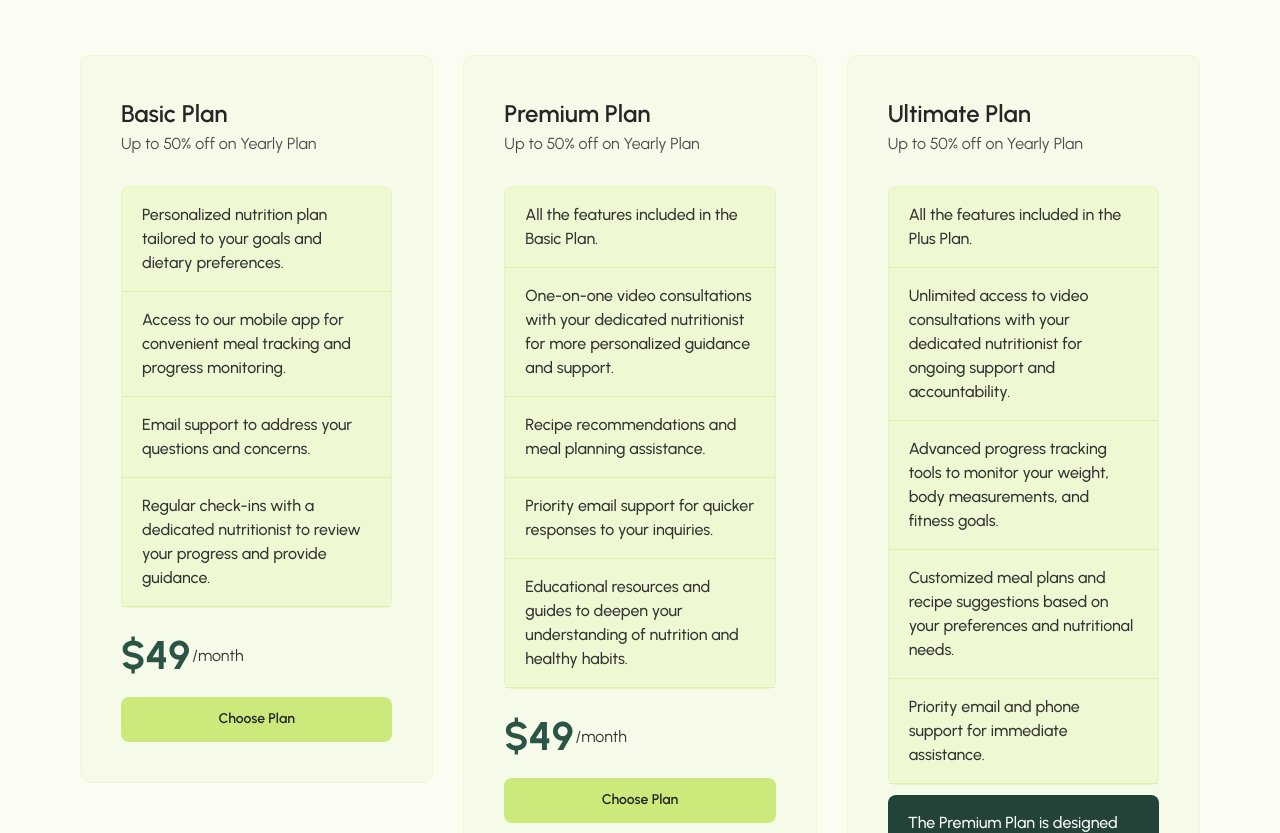
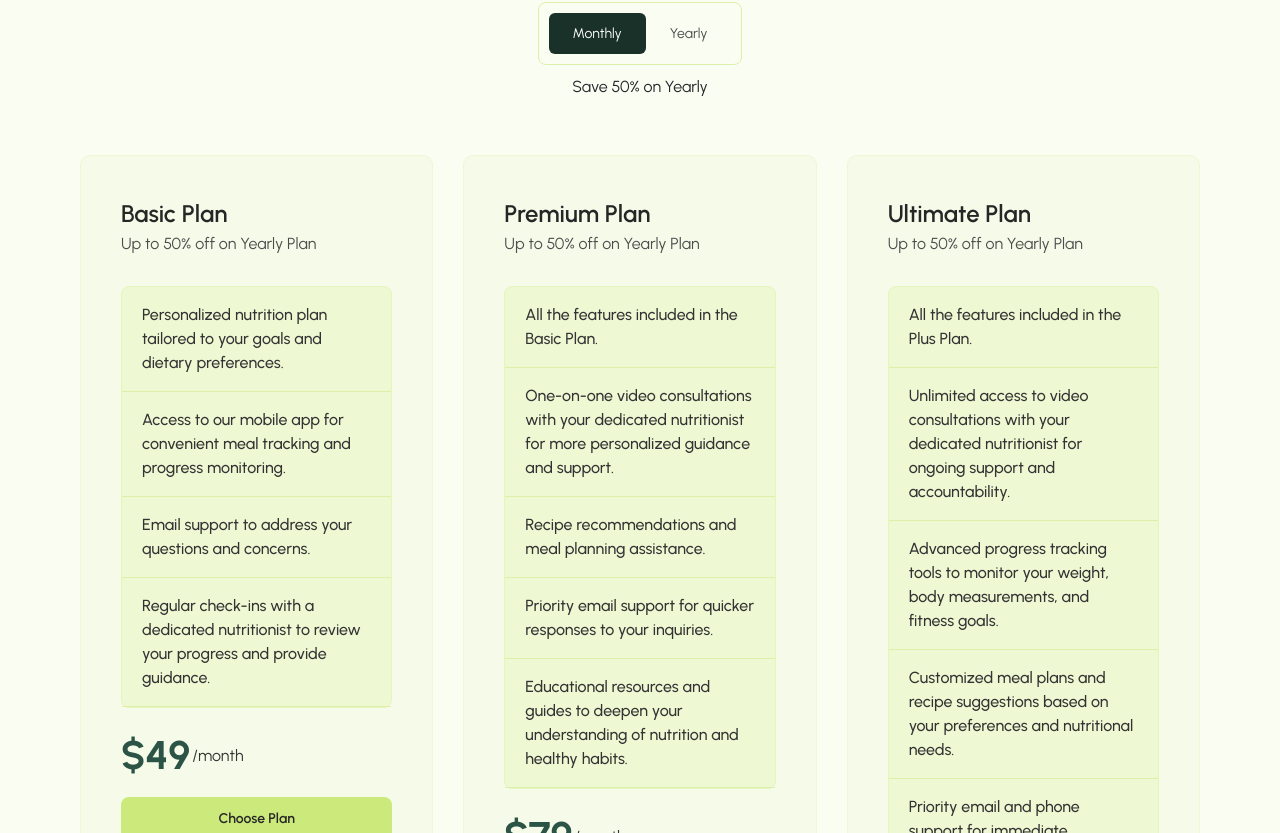
Before and after one commit to RaghadDeveloper/Nutritionist, a React (Vite) app: page /pricing in a window 1280 px wide. Shown: the part 627-1460 px from the top of the page. Built offline with nearby package versions, Linux system fonts and the light colour scheme.

Commit message:
edit height homeBlogsCard

```diff
--- a/src/Components/Data/PricingPlans.jsx
+++ b/src/Components/Data/PricingPlans.jsx
@@ -1,4 +1,4 @@
-export const DataCard = [
+export const DataCard1 = [
     {
         id: 1,
         isHomePricing: false,
@@ -24,7 +24,7 @@ export const DataCard = [
         row3: "Recipe recommendations and meal planning assistance.",
         row4: "Priority email support for quicker responses to your inquiries.",
         row5: "Educational resources and guides to deepen your understanding of nutrition and healthy habits.",
-        price1: "$49",
+        price1: "$79",
         month1: "/month",
         btn1: "Choose Plan",
 
@@ -42,9 +42,61 @@ export const DataCard = [
         row4: "Customized meal plans and recipe suggestions based on your preferences and nutritional needs.",
         row5: "Priority email and phone support for immediate assistance.",
         CardNote: "The Premium Plan is designed for individuals who are committed to achieving significant results and require the highest level of support and personalization.",
-        price1: "$49",
+        price1: "$99",
         month1: "/month",
         btn1: "Choose Plan",
     }
 
 ];
+
+
+export const DataCard2 = [
+    {
+        id: 1,
+        isHomePricing: false,
+        title1: "Basic Plan",
+        text1: "Up to 50% off on Yearly Plan",
+        row1: "Personalized nutrition plan tailored to your goals and dietary preferences.",
+        row2: "Access to our mobile app for convenient meal tracking and progress monitoring.",
+        row3: "Email support to address your questions and concerns.",
+        row4: "Regular check-ins with a dedicated nutritionist to review your progress and provide guidance.",
+        CardNote: "",
+        price1: "$580",
+        month1: "/month",
+        btn1: "Choose Plan",
+    },
+    {
+        id: 2,
+        isHomePricing: false,
+        addP: true,
+        title1: "Premium Plan",
+        text1: "Up to 50% off on Yearly Plan",
+        row1: "All the features included in the Basic Plan.",
+        row2: "One-on-one video consultations with your dedicated nutritionist for more personalized guidance and support.",
+        row3: "Recipe recommendations and meal planning assistance.",
+        row4: "Priority email support for quicker responses to your inquiries.",
+        row5: "Educational resources and guides to deepen your understanding of nutrition and healthy habits.",
+        price1: "$930",
+        month1: "/month",
+        btn1: "Choose Plan",
+
+    },
+    {
+        id: 3,
+        isHomePricing: false,
+        addP: true,
+        Note: true,
+        title1: "Ultimate Plan",
+        text1: "Up to 50% off on Yearly Plan",
+        row1: "All the features included in the Plus Plan.",
+        row2: "Unlimited access to video consultations with your dedicated nutritionist for ongoing support and accountability.",
+        row3: "Advanced progress tracking tools to monitor your weight, body measurements, and fitness goals.",
+        row4: "Customized meal plans and recipe suggestions based on your preferences and nutritional needs.",
+        row5: "Priority email and phone support for immediate assistance.",
+        CardNote: "The Premium Plan is designed for individuals who are committed to achieving significant results and require the highest level of support and personalization.",
+        price1: "$1150",
+        month1: "/month",
+        btn1: "Choose Plan",
+    }
+
+];
--- a/src/Components/HomeBlogCard/HomeBlogCard.css
+++ b/src/Components/HomeBlogCard/HomeBlogCard.css
@@ -18,6 +18,7 @@
 .card-details {
     display: flex;
     flex-direction: column;
+    justify-content: space-between;
     gap: 18px;
 }
 
@@ -64,10 +65,6 @@
     cursor: pointer;
 }
 
-.date {
-    font-size: .8rem;
-}
-
 .g-8 {
     gap: 8px;
 }
@@ -90,7 +87,6 @@
 
 .dark-gray-text {
     color: var(--dark-gray-text);
-    font-size: 19px;
 }
 
 .dark-gray {
@@ -103,6 +99,31 @@
 
 }
 
+@media (min-width: 1464px) and (max-width: 1522px) {
+    .card-details{
+        min-height: 262.33px;
+    }
+}
+@media (min-width: 1440px) and (max-width: 1464px) {
+    .card-details{
+        min-height: 292.33px;
+    }
+}
+@media (min-width: 1144px) and (max-width: 1238px) {
+    .card-details{
+        min-height: 244.33px;
+    }
+}
+@media (min-width: 998px) and (max-width: 1144px) {
+    .card-details{
+        min-height: 274.33px;
+    }
+}
+@media (min-width: 991px) and (max-width: 998px) {
+    .card-details{
+        min-height: 298.33px;
+    }
+}
 @media (max-width: 991px) {
 
     .order-sm-1 {
@@ -120,16 +141,4 @@
     .order-sm-4 {
         order: 4;
     }
-
-    .dark-gray-text {
-        font-size: 14px;
-
-    }
 }
-
-@media (min-width: 993px) and (max-width: 1440px) {
-    .dark-gray-text {
-        font-size: 16.3px;
-        min-height: 73.5px;
-    }
-}
--- a/src/Components/HomePricing/HomePricing.jsx
+++ b/src/Components/HomePricing/HomePricing.jsx
@@ -4,7 +4,7 @@ import PriceCard from '../PriceCard/PriceCard'
 import SectionHeader from '../SectionHeader/SectionHeader'
 import { title, text, pricingData1, pricingData2 } from '../Data/HomePricingData.jsx'
 import anime from 'animejs';
-
+import PriceTab from '../PriceTab/PriceTab.jsx';
 
 
 export default function HomePricing() {
@@ -36,21 +36,15 @@ export default function HomePricing() {
     });
   };
 
+  const dataToRender = activeButtton === 'button1' ? pricingData1 : pricingData2;
 
   return (
     <section className='main-container HomePricing pb-150' >
       <SectionHeader title={title} text={text} />
-      <div className='Wo-TabContainer' ref={tabsRef}>
-        <div className='WO-Tabs'>
-          <button className={activeButtton === 'button1' ? 'Wo-Active' : ''} onClick={() => handleClick('button1')}>Monthly</button>
-          <button className={activeButtton === 'button2' ? 'Wo-Active' : ''} onClick={() => handleClick('button2')}>Yearly</button>
-        </div>
-        <p>Save 50% on Yearly</p>
-      </div>
+      <PriceTab ref={tabsRef} activeButtton={activeButtton} handleClick={handleClick} />
       {
-        activeButtton === 'button1' &&
         <div className='W0-pricCards '>
-          {pricingData1.map((data) => (
+          {dataToRender.map((data) => (
             <PriceCard
               key={data.id}
               isHomePricing={data.isHomePricing}
@@ -64,24 +58,6 @@ export default function HomePricing() {
           ))}
         </div>
       }
-      {
-        activeButtton === 'button2' &&
-        <div className='W0-pricCards'>
-          {pricingData2.map((data) => (
-            <PriceCard
-              key={data.id}
-              isHomePricing={data.isHomePricing}
-              title1={data.title1}
-              text1={data.text1}
-              describtion1={data.describtion1}
-              price1={data.price1}
-              month1={data.month1}
-              btn1={data.btn1}
-            />
-
-          ))}
-        </div>
-      }
     </section>
 
   )
--- a/src/Components/InteractiveTabs/InteractiveTabs.css
+++ b/src/Components/InteractiveTabs/InteractiveTabs.css
@@ -2,7 +2,7 @@
     background-color: var(--darker-green);
     display: flex;
     list-style: none;
-    justify-content: space-evenly;
+    justify-content: space-between;
     padding: 30px 150px;
     border-bottom-left-radius: 12px;
     border-bottom-right-radius: 12px;
--- a/src/Components/PriceTab/PriceTab.jsx
+++ b/src/Components/PriceTab/PriceTab.jsx
@@ -1,18 +1,14 @@
 import React, { useState } from 'react'
 
-export default function PriceTab() {
-    const [activeButtton, setActiveButtton] = useState('button1');
-      const handleClick = (buttonId) => {
-        setActiveButtton(buttonId);
-      };
+export default function PriceTab({ activeButtton, handleClick }) {
   return (
 
     <div className='Wo-TabContainer'>
-        <div className='WO-Tabs'>
-          <button className={activeButtton === 'button1' ? 'Wo-Active' : ''} onClick={() => handleClick('button1')}>Monthly</button>
-          <button className={activeButtton === 'button2' ? 'Wo-Active' : ''} onClick={() => handleClick('button2')}>Yearly</button>
-        </div>
-        <p>Save 50% on Yearly</p>
+      <div className='WO-Tabs'>
+        <button className={activeButtton === 'button1' ? 'Wo-Active' : ''} onClick={() => handleClick('button1')}>Monthly</button>
+        <button className={activeButtton === 'button2' ? 'Wo-Active' : ''} onClick={() => handleClick('button2')}>Yearly</button>
+      </div>
+      <p>Save 50% on Yearly</p>
     </div>
   )
 }
--- a/src/Components/PricingPlans/PricingPlans.css
+++ b/src/Components/PricingPlans/PricingPlans.css
@@ -1,9 +1,11 @@
+.PricingPlans {
+    margin-top: 100px;
+}
 .WO-PriceCardsPlans {
     display: flex;
     align-items: flex-start;
     justify-content: center;
     gap: 30px;
-
 }
 
 @media (max-width:1200px) {
--- a/src/Components/PricingPlans/PricingPlans.jsx
+++ b/src/Components/PricingPlans/PricingPlans.jsx
@@ -1,7 +1,8 @@
 import React, { useState } from 'react'
 import './PricingPlans.css'
 import PriceCard from '../PriceCard/PriceCard'
-import { DataCard } from '../Data/PricingPlans'
+import { DataCard1, DataCard2 } from '../Data/PricingPlans'
+import PriceTab from '../PriceTab/PriceTab';
 
 
 export default function PricingPlans() {
@@ -10,19 +11,14 @@ export default function PricingPlans() {
     setActiveButtton(buttonId);
   };
 
+  const dataToRender = activeButtton === 'button1' ? DataCard1 : DataCard2;
+
   return (
     <div className='PricingPlans main-container pb-150'>
-      <div className='Wo-TabContainer'>
-        <div className='WO-Tabs'>
-          <button className={activeButtton === 'button1' ? 'Wo-Active' : ''} onClick={() => handleClick('button1')}>Monthly</button>
-          <button className={activeButtton === 'button2' ? 'Wo-Active' : ''} onClick={() => handleClick('button2')}>Yearly</button>
-        </div>
-        <p>Save 50% on Yearly</p>
-      </div>
-        {
-          activeButtton === 'button1' &&
-          <div className='WO-PriceCardsPlans'>
-          {DataCard.map((data) => (
+      <PriceTab activeButtton={activeButtton} handleClick={handleClick} />
+      {
+        <div className='WO-PriceCardsPlans'>
+          {dataToRender.map((data) => (
             <PriceCard
               key={data.id}
               isHomePricing={data.isHomePricing}
@@ -42,9 +38,9 @@ export default function PricingPlans() {
             />
 
           ))
-        }
-      </div>
-}
+          }
+        </div>
+      }
     </div>
   )
 }
--- a/src/index.css
+++ b/src/index.css
@@ -53,6 +53,21 @@ p {
     font-size: 1.125rem;
     color: var(--medium-gray);
 }
+.fs-26-22-20 {
+    font-weight: 600;
+    font-size: 26px;
+    line-height: 39px;
+}
+.fs-20-18-16 {
+    font-weight: 600;
+    font-size: 20px;
+    line-height: 30px;
+}
+.fs-18-16-14 {
+    font-weight: 500;
+    font-size: 18px;
+    line-height: 27px;
+}
 
 
 @media (max-width: 1440px) {
@@ -68,6 +83,18 @@ p {
     }
     .RM-text {
         font-size: 1rem;
+    }
+    .fs-26-22-20 {
+        font-size: 22px;
+        line-height: 33px;
+    }
+    .fs-20-18-16 {
+        font-size: 18px;
+        line-height: 27px;
+    }
+    .fs-18-16-14 {
+        font-size: 16px;
+        line-height: 24px;
     }
 }
 @media (max-width: 576px) {
@@ -86,4 +113,16 @@ p {
         font-size: 0.875rem;
         line-height: 21px;
     }
+    .fs-26-22-20 {
+        font-size: 20px;
+        line-height: 30px;
+    }
+    .fs-20-18-16 {
+        font-size: 16px;
+        line-height: 24px;
+    }
+    .fs-18-16-14 {
+        font-size: 14px;
+        line-height: 21px;
+    }
 }
```
Also changed, not shown: src/Components/HomeBlogCard/HomeBlogCard.jsx (+6 -6 lines).
